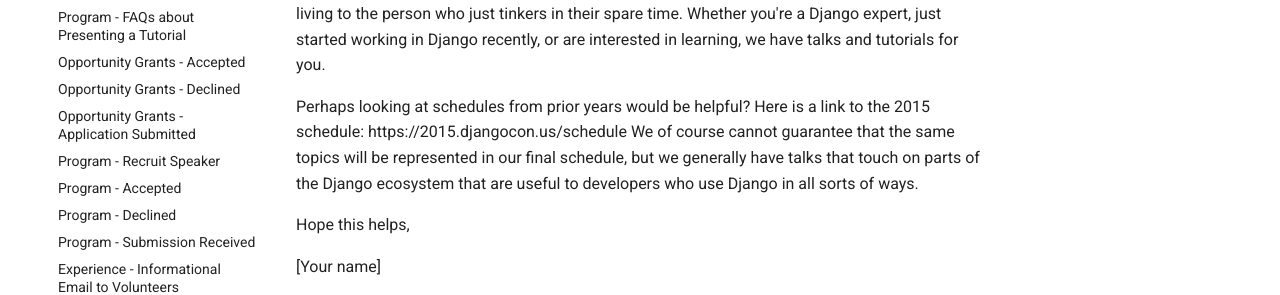
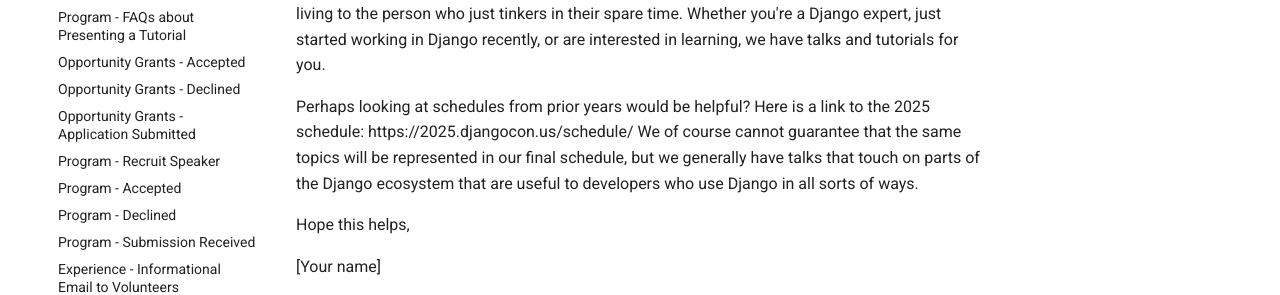
Before and after one commit to djangocon/djangocon-us-docs, an MkDocs documentation site: the page built from docs/drafts/why-to-attend.md, in a window 1280 px wide. Shown: the part 364-659 px from the top of the page. Built offline with MkDocs 1.6.1 and Material for MkDocs 9.7.7, drawn with Linux system fonts in a browser that asks for light colours; comment, search, counter and statistics services are not loaded.

Commit message:
:handshake: Update docs/drafts/why-to-attend.md
Co-authored-by: Drew Winstel <drewbrew@users.noreply.github.com>

```diff
--- a/docs/drafts/why-to-attend.md
+++ b/docs/drafts/why-to-attend.md
@@ -12,7 +12,7 @@
 
 DjangoCon has something for everyone, from the person who develops Django applications for a living to the person who just tinkers in their spare time. Whether you're a Django expert, just started working in Django recently, or are interested in learning, we have talks and tutorials for you.
 
-Perhaps looking at schedules from prior years would be helpful? Here is a link to the 2015 schedule: https://2015.djangocon.us/schedule We of course cannot guarantee that the same topics will be represented in our final schedule, but we generally have talks that touch on parts of the Django ecosystem that are useful to developers who use Django in all sorts of ways.
+Perhaps looking at schedules from prior years would be helpful? Here is a link to the 2025 schedule: https://2025.djangocon.us/schedule/ We of course cannot guarantee that the same topics will be represented in our final schedule, but we generally have talks that touch on parts of the Django ecosystem that are useful to developers who use Django in all sorts of ways.
 
 Hope this helps,
 
```
